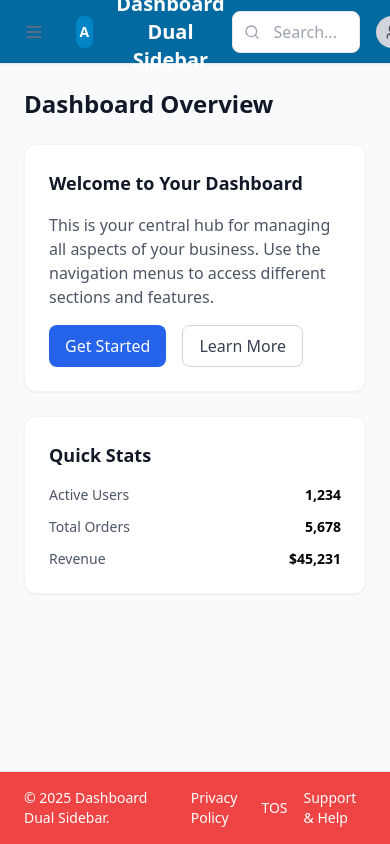
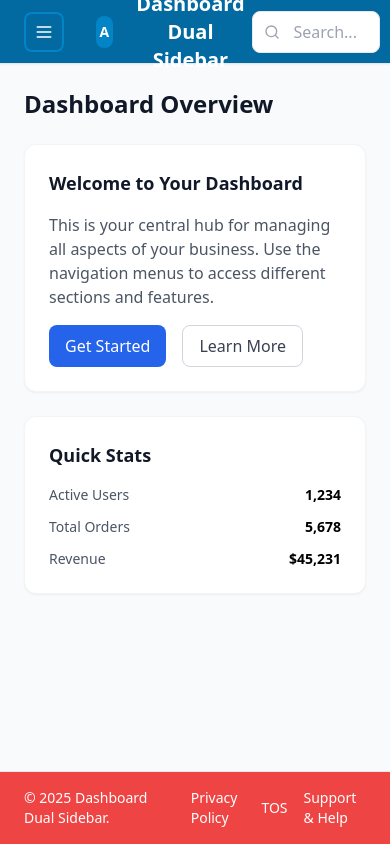
Before and after one commit to astralala/dashboard-dualsidebar, a React (Vite) app: page / in a window 390 px wide. Shown: the top 844 px of the page. Built offline with nearby package versions, Linux system fonts and the light colour scheme.

Commit message:
Update Header

```diff
--- a/src/components/Header.jsx
+++ b/src/components/Header.jsx
@@ -27,7 +27,7 @@ const Header = ({
         {/* Mobile Menu Button */}
         <button
           onClick={onToggleMobileMenu}
-          className="lg:hidden text-gray-500 hover:text-gray-700 hover:bg-gray-100 rounded-lg transition-colors"
+          className="lg:hidden text-white hover:text-gray-700 hover:bg-gray-100 rounded-lg border-sky-600 border-2 border-solid p-2 transition-colors"
         >
           {isMobileMenuOpen ? (
             <X className="w-5 h-5" />
```
